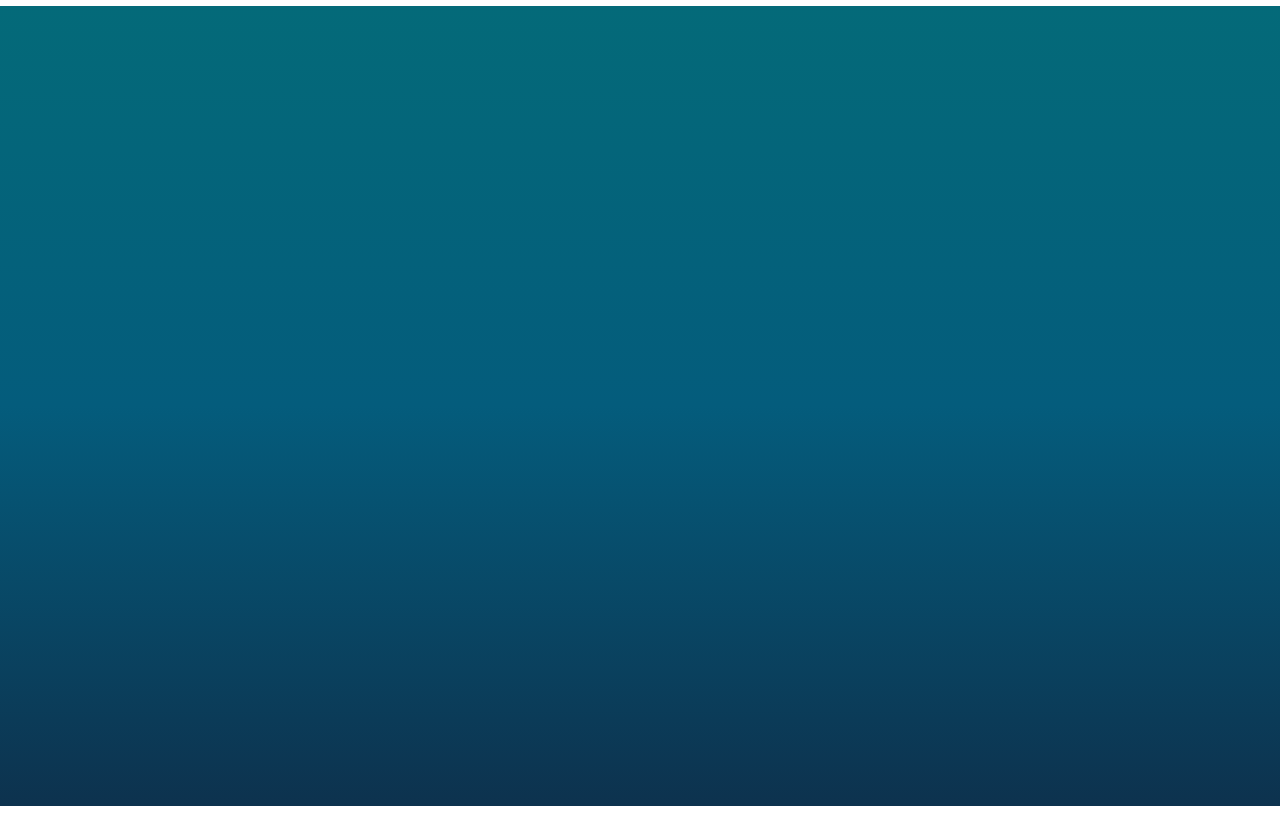
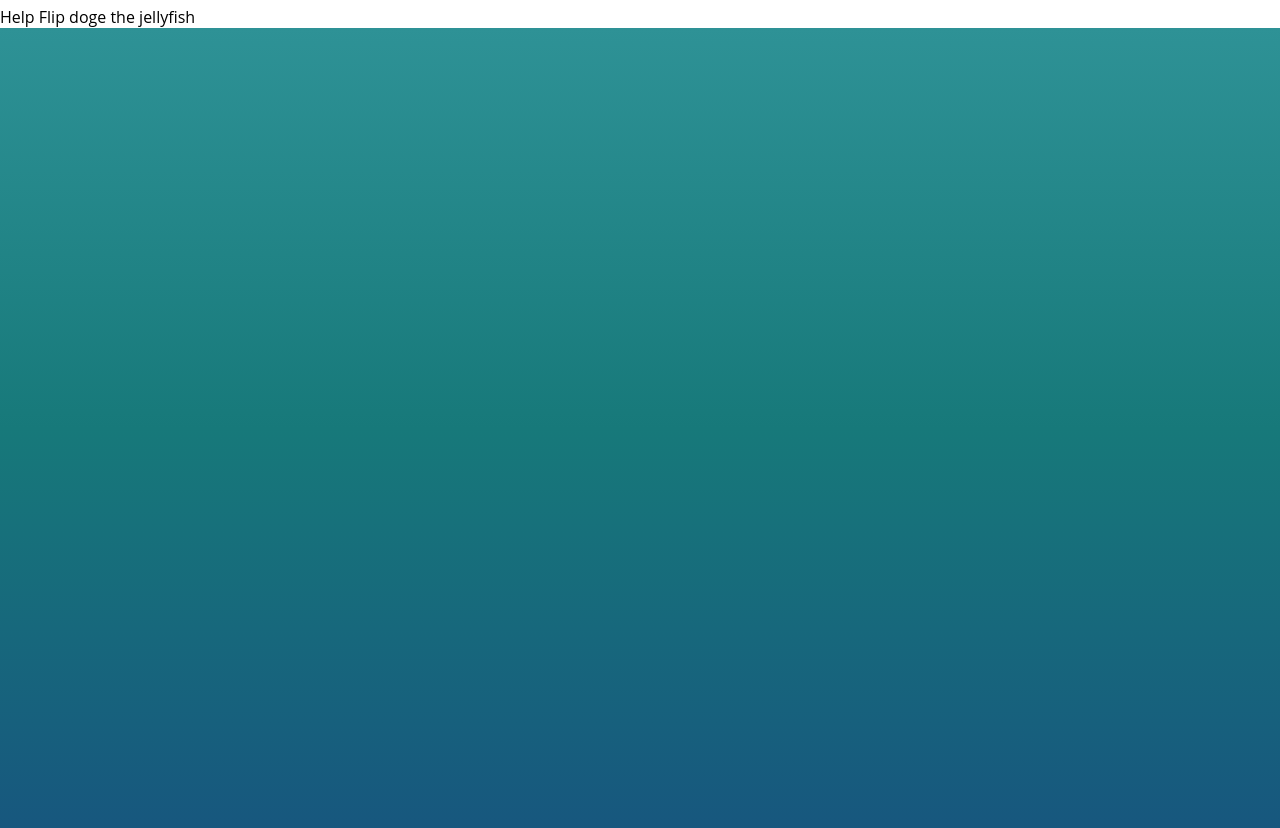
Before and after one commit to eileenmsantiago/small-fish-big-sea, a plain HTML site: page index.html in a window 1280 px wide. Shown: the part 80-908 px from the top of the page. Before the commit the page ends 886 px from the top, so only its background shows below. Drawn offline with nearby package versions, Linux system fonts and the light colour scheme.

Commit message:
update and cleanup

```diff
--- a/css/main.css
+++ b/css/main.css
@@ -9,8 +9,8 @@ body {
 	position: absolute;
 	width: 100%;
 	height: 100%;
-	background: linear-gradient(#046a79, #045c7c, #0d324e);
-	/* background: linear-gradient(#DAF4FB, #B1DCE4, #8BBDC7); */
+	/* background: linear-gradient(#046a79, #045c7c, #0d324e); */
+	background: linear-gradient(#2e9296,#17797a, #17577e);
 }
 
 canvas {
--- a/index.html
+++ b/index.html
@@ -17,11 +17,9 @@
   <div class="container">
     <header>
       <h1>Small Fish in a Big Sea</h1>
+      <div class="message" id="instructions">Help Flip doge the <span>jellyfish</span></div>
     </header>
     <div id="ocean" class="ocean"></div>
-    <footer>
-      <div class="message" id="instructions">Help Flip doge the <span>garbage</span></div>
-    </footer>
     <script src="/helpers.js"></script>
     <script src="/models/Seabed.js"></script>
     <script src="/models/Water.js"></script>
--- a/models/JellyFish.js
+++ b/models/JellyFish.js
@@ -59,7 +59,6 @@ class JellyFish {
 class TentaclePart {
 
     constructor() {
-        //the tentacles are made of multiple little spheres
         const geometry = new THREE.SphereGeometry( 2, 6, 6);
         const material = new THREE.MeshPhongMaterial({color: 0xfF90a0, flatShading:true, opacity:.65, transparent:true});
         this.xpos=0;
@@ -80,7 +79,6 @@ class TentaclePart {
 class Tentacle {
 
     constructor() {
-
 
         this.n = 20;
         this.offset = 5;
--- a/models/Seabed.js
+++ b/models/Seabed.js
@@ -8,7 +8,7 @@ class Seabed {
         this.hSeg=20;
         this.ampR= 20;
         this.speedC= .015;
-        this.color= 0x531e1e;
+        this.color= 0xff7c5e;
         this.rotation= .005;
         this.x= 0;
         this.y= -620;
```
